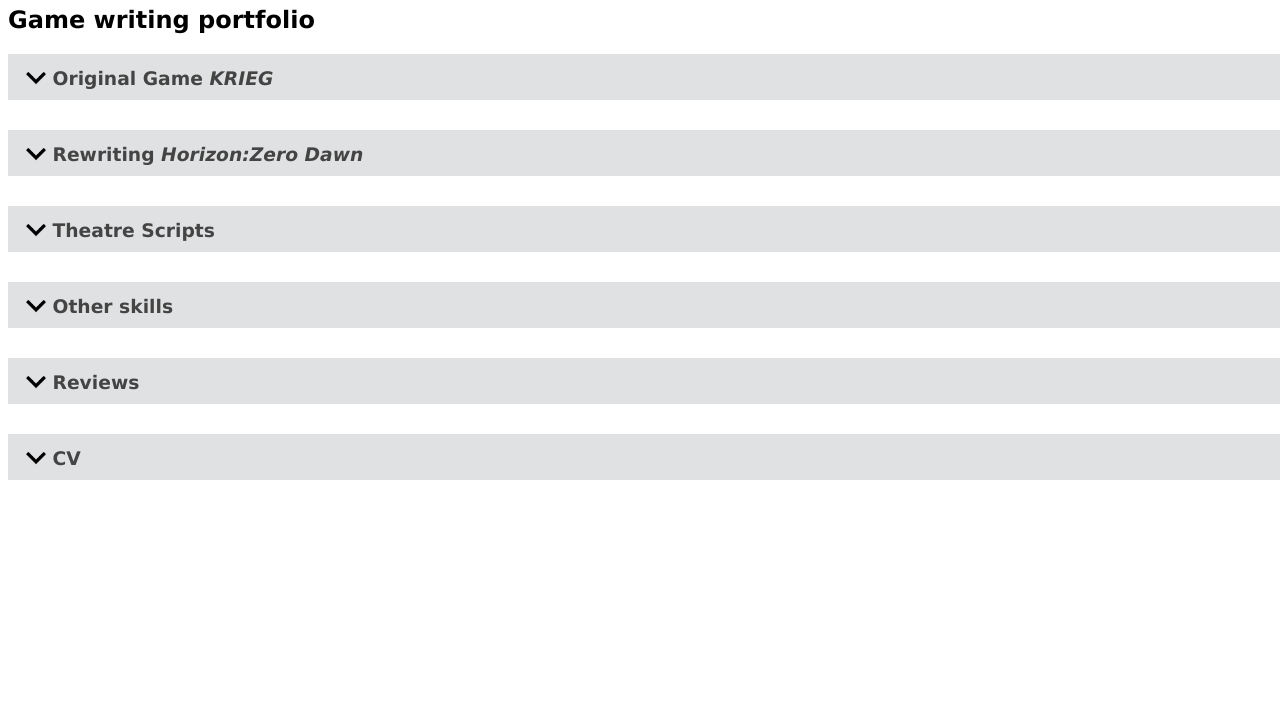
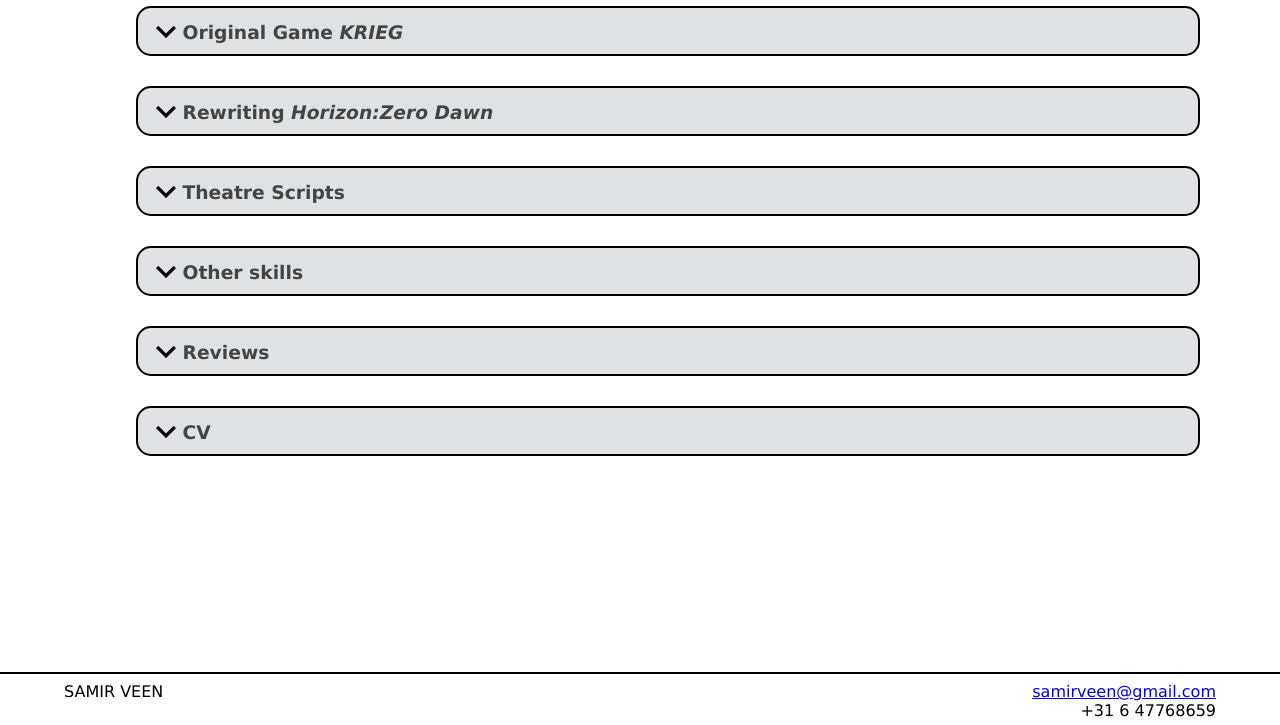
Before and after one commit to citizenveen/citizenveen.github.io, a plain HTML site: page index.html in a window 1280 px wide. Shown: the part 75-800 px from the top of the page. Drawn offline with Linux system fonts and the light colour scheme.

Commit message:
added Horizon story + scene. Footer. Styled a little. Changed pdf links from html's with embeds to direct pdf file.

```diff
--- a/index.html
+++ b/index.html
@@ -4,9 +4,9 @@
         <base target="_blank">
     </head>
 <body>
-    <h1>Samir Veen</h1>
-    <h2>Game writing portfolio</h2>
+    <h1>SAMIR VEEN - GAME WRITING PORTFOLIO</h1>
 
+    <div class="allContent">
         <h3 class="collapsible"><img class="arrow" src="arrow.png"></img> Original Game <i>KRIEG</i></h3>
         <p class="content">
                 The idea for <i>KRIEG</i> was conceived in 2021, when in the wake of the pandemic, conspiracy theorists were very successfully ravaging western democracies (and in many ways, still are). Gone are the days of the lonely 9/11-truther: the conspiracy theorist is a many-headed beast, rooted deeply in flourishing online communities.  The narrative drive of a movement like QAnon mirrors that of the classical <i>Hero's Journey</i>, where every participant is the main character in a heroic quest to save the world. It's a game, with dopamine-rushes in the form of puzzles and trickles of information, and the feeling of being a part of something historical.
@@ -19,11 +19,19 @@
         </p>
 
         <h3 class="collapsible"><img class="arrow" src="arrow.png"></img> Rewriting <i>Horizon:Zero Dawn</i></h3>
-    <p class="content"></p>
-
+        <p class="content">
+            Horizon: Zero Dawn is a 2017 PlayStation action/adventure role playing game. It's a good game, gameplay is fun, original concept, it has a very well-build, detailed, convincing world. The backstory, utter destruction of no less than all life on earth 1000 years before the story of the game takes place, although somewhat grotesque is actually quite convincing and gives a lot of depth to the world.
+            <br> The story of the characters of the game within that setting though, is mediocre at best. What it is missing are central elements of classic story writing: interesting and multi-layered characters, a main-character arc that reflects on the values of the world and most importantly, a meaningful conflict. Also, on this wobbly base, the game has difficulties building convincing dialogue. The massive amount of dialogue is represented in awkward choose-your-next-question-style conversation, where characters mostly just explain their inner motives tete-a-tete.
+            <br>
+            <br> So, both to showcase my writing skills, and the potential of the setting. I decided to rewrite it's story to something more interesting. I also wrote a sample scene. I tried to keep as many elements of the world, characters and names intact, to show what difference just the actual story makes. Having played the game or knowing the original story helps a lot in reading my version.
+            <br><a href="https://en.wikipedia.org/wiki/Horizon_Zero_Dawn#Synopsis" target="_blank"> For a synopsis of the original game click here.</a>
+            <br>
+            <br><a href="Rewriting Horizon\story.pdf" target="_blank">Read the rewritten story of Horizon: Zero Dawn here</a>
+            <br>
+            <br>I also wrote a sample scene, <a href="Rewriting Horizon\scene1.pdf" target="_blank">read it here.</a>
+        </p>
         <!-- <h3 class="collapsible"><img class="arrow" src="arrow.png"></img> Disco elysium sc?</h3>
         <p class="content"></p> -->
-
         <h3 class="collapsible"><img class="arrow" src="arrow.png"></img> Theatre Scripts</h3>
         <p class="content">
             Here are two recent scripts I've written for theatre. Both are in Dutch.
@@ -32,17 +40,19 @@
             <br>Class Warfare Forever was born out of a frustration with growing class divide, financial struggle and economic injustice in the Netherlands.
             In a montage of scenes, set between the years 2020 and 2071 we see the lives of Frieda and Reinier, two individuals who both experience the many aspects of these injustice in different, very personal ways. They represent the two main roads of economic class in the Netherlands: labor and housing.
             During the play we also hear the voices of power: an entrepeneur, a politician, an economist. They represent the other side, the people that unknowingly spread ruin, just by the power they wield: wealth, political- and ideological power.
-        <br><a href="stukken/cwf.html">Read <i>Class Warfare Forever</i> here.</a>
+            <br><a href="stukken/CWF.pdf">Read <i>Class Warfare Forever</i> here.</a>
             <br>
             <br><b>WE DOEN ON BEST (2022)</b>
             <br>In <i>We Doen Ons Best</i> two people debate, wonder, talk, doubt and frustrate over everything they hold dear in the face of the impending destruction of climate change.
             Both a highstakes personal kitchen-table-style conversation between two people, and an abstraction of all the voices, opinions and standpoints we hear in the societal debate around climate. <i>We Doen Ons Best</i> was born out of the struggle with how to talk about topics that are too large to phatom. How can we, as single human beings, wrap our heads around the unfathomable changes that stare us in the face.
-        <br><a href="stukken/best.html">Read <i>We Doen Ons Best</i> here</a>
+            <br><a href="stukken/Best.pdf">Read <i>We Doen Ons Best</i> here</a>
         </p>
-
         <h3 class="collapsible"><img class="arrow" src="arrow.png"></img> Other skills</h3>
-    <p class="content"></p>
-
+        <p class="content">
+            I can do some entry-level programming. I come from a family of developers, so I figured I couldn't really get away with not knowing any code. So, I thought myself a little web (html/js/css), C, C++, C#. I finished some online courses, most notably Harvards CS50. The page your viewing now I've written in html/css/js from scratch. I've made some simple games in Unity. Working within any game engine, or code-based environment shouldn't be much of a problem.
+            <br>
+            <br>I also make a pretty mean ramen, or spaghetti alla norma.
+            </p>
         <h3 class="collapsible"><img class="arrow" src="arrow.png"></img> Reviews</h3>
         <p class="content">
             Some things others have written about my work:
@@ -53,9 +63,7 @@
             <br><a href="https://www.theguardian.com/stage/2021/apr/22/tm-review-ontroerend-goed" target="_blank">T.M. - The Guardian &#9733; &#9733; &#9733; &#9733; &#9734;</a>
             <br><a href="https://www.nrc.nl/nieuws/2021/04/22/prikkelend-theater-dat-boeiend-spel-speelt-met-het-publiek-a4040919" target="_blank">T.M. - NRC &#9733; &#9733; &#9733; &#9733; &#9734;</a>
             <br><a href="https://www.scotsman.com/whats-on/arts-and-entertainment/theatre-review-apsaya-lies-ontroerend-goed-1442638" target="_blank">£¥€$ - The Scotsman &#9733; &#9733; &#9733; &#9733; &#9733;</a>
-
         </p>
-
         <h3 class="collapsible"><img class="arrow" src="arrow.png"></img> CV</h3>
         <p class="content">
             I was trained as a performer for theatre at the <i>Toneelacademie Maastricht</i>, one of the more prestigious theatreschools in the Netherlands. I've worked for over 50 film and television titles, mostly as an actor, some as assistant director.
@@ -63,13 +71,34 @@
             <br>
             <br> I live and work in Amsterdam, the Netherlands.
             <br>
-        <br><a href="stukken/CV.html">View full CV here</a>
+            <br><a href="stukken/CV.pdf">View full CV here</a>
         </p>
+    </div>
+
+    <footer>
+        <div class="footer-left">
+            <span id="name">SAMIR VEEN</span>
+        </div>
+        <div class="footer-right">
+            <a href="mailto:samirveen@gmail.com">samirveen@gmail.com</a>
+            <br><span>+31 6 47768659</span>
+        </div>
+    </footer>
 
 
     <style>
         body {
             font-family: Verdana, Helvetica, sans-serif;
+        }
+
+        h1 {
+            text-align: center;
+            width: 100vw;
+        }
+
+        .allContent {
+            width: 80vw;
+            margin: auto 10vw auto 10vw;
         }
 
         .collapsible {
@@ -78,7 +107,8 @@
         cursor: pointer;
         padding: 11px 18px;
         width: 100%;
-        border: none;
+        border: 2px solid black;
+        border-radius: 15px;
         text-align: left;
         outline: none;
         margin-bottom: 5px;
@@ -91,7 +121,7 @@
             display: inline-block;
             width: 20px;
             height: 20px;
-            transition: all 0.3s;
+            transition: all 0.3s ease-out;
         }
 
         .active, .collapsible:hover {
@@ -106,7 +136,32 @@
         background-color: #f1f1f1;
         margin: 0 10px 25px 10px;
         transition: all 0.3s;
+        border-radius: 10px;
         }
+
+        footer {
+            border-top: 2px solid black;
+            padding: 8px 0px 5px 0px;
+            position: fixed;
+            left: 0px;
+            bottom: 0px;
+            width: 100vw;
+            background: white;
+        }
+
+        .footer-left {
+            float: left;
+            padding-left: 5%;
+            height: 100%;
+        }
+
+        .footer-right {
+            float: right;
+            padding-right: 5%;
+            text-align: right;
+        }
+
+
 
     </style>
 
@@ -121,7 +176,7 @@
                     content.style.maxHeight = "0px";
                     content.style.padding = "0px 18px"
                 } else {
-                    selectedImg.style.transform = 'rotate(180deg)'
+                    selectedImg.style.transform = 'rotate(540deg)'
                     content.style.maxHeight = "500px";
                     content.style.transitionTimingFunction = "ease-in";
                     content.style.padding = "22px 18px"
--- a/krieg/script.js
+++ b/krieg/script.js
@@ -347,4 +347,4 @@ window.addEventListener("click", () => {
 
 }, {once: true});
 
-alert("Please turn on your sound. Click the 'KRIEG' logo to start game. Music will start and browser will go to fullscreen.")
+alert("Please turn on your sound. Click anywhere on the screen to start the game. Your browser will go to full screen automatically when you start.")
```
Also changed, not shown: Rewriting Horizon/scene1.html (added, +10 -0 lines), Rewriting Horizon/story.html (added, +10 -0 lines), 5 other files. Lines whose indentation alone changed are shown as unchanged.
